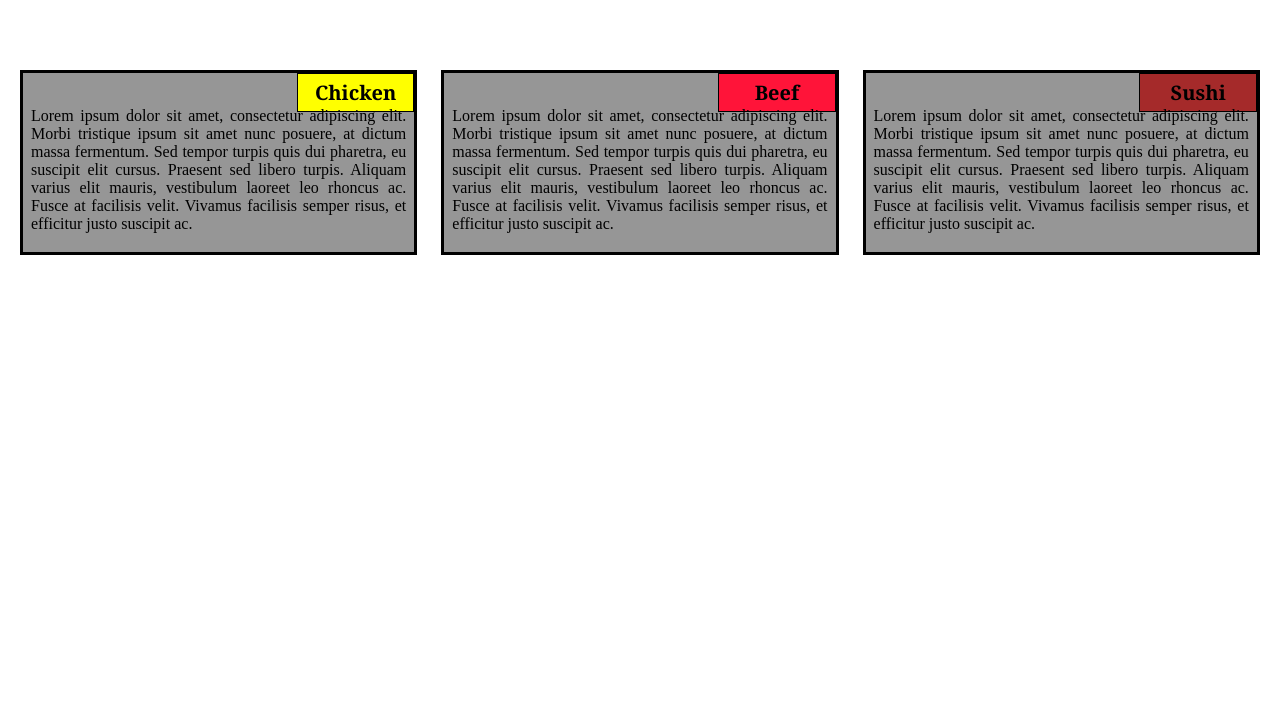
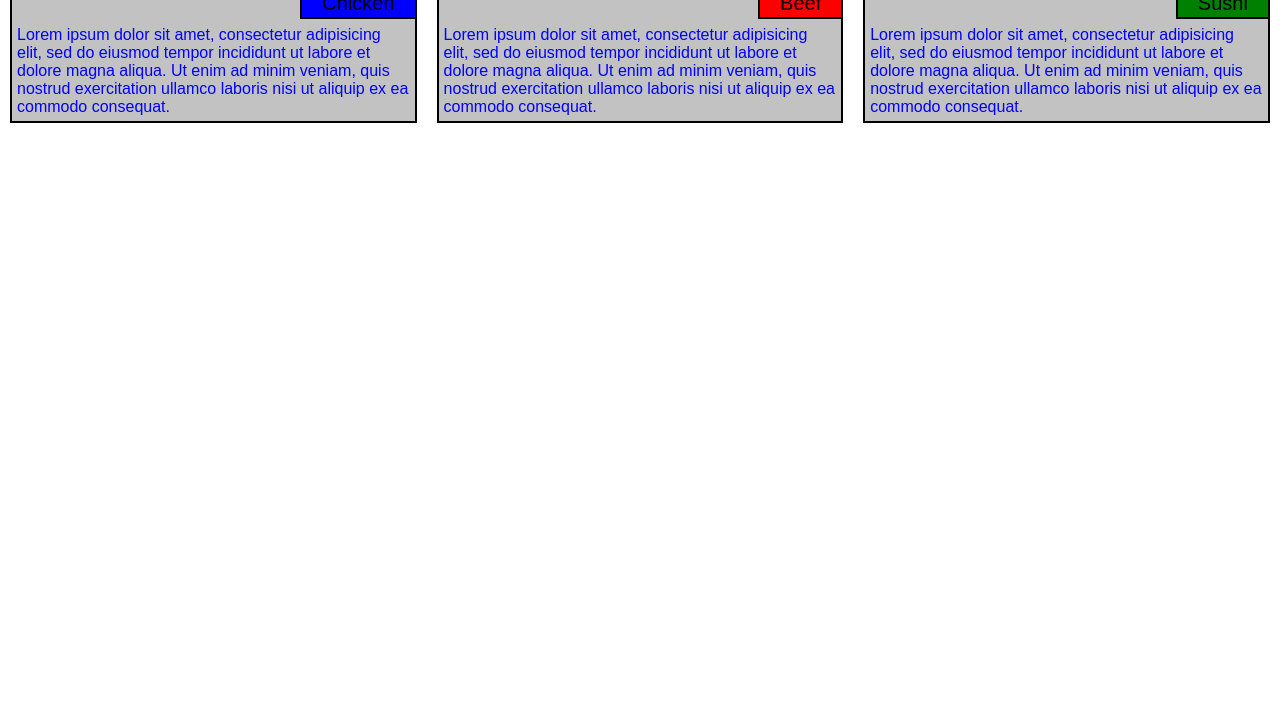
Before and after one commit to Nikhil1297/coursera-test, a plain HTML site: page assignment2/index.html in a window 1280 px wide. Shown: the part 99-800 px from the top of the page. Drawn offline with Linux system fonts and the light colour scheme; files that its build step writes are made by us from their sources.

Commit message:
modified.

```diff
--- a/assignment2/css/stylesheets.css
+++ b/assignment2/css/stylesheets.css
@@ -1,217 +1,227 @@
+*{
 
-* {
+  margin: 0;
+
+  padding: 0;
+
   box-sizing: border-box;
-}
 
-h1 {
-  font-size: 30px;
-  font-family: Georgia serif;
-  text-align: center;
-    margin-top: 50px;
-    margin-bottom:60px;
+  /*content: border-box;*/
 
 }
 
+body{
 
-p {
-        padding: 15px 5px 0px 5px;
-        font-family: Georgia sans-serif;
-        font-size: 16px;
-        position: relative;
+  font-family: sans-serif, serif;
 
 }
 
-.container {
-     margin: auto;
-     padding:5px;
+h1{
+
+  text-align: center;
+
+  font-size: 1,75em;
+
+  margin: 20px;
+
 }
 
-section {
-    background-color: rgb(150, 150, 150);
-    border: 3px solid black;
-    margin-top: 20px;
-    margin-right:7px;
-    margin-left: 7px;
-    padding: 3px;
-    text-align:justify;
-    position:relative;
+p  {
+
+  padding: 5px;
+
+  clear: both;
+
+  color: blue;
+
+  font-size: 1em;
+
+ /* box-sizing: content-box;*/
+
 }
 
-#chicken {
-  border: 1px solid black;
-  text-align: center;
-  width: 30%;
-    float: right; top :0; right: 0; margin: 0;
-  font-family: Georgia,sans-serif;
-  font-weight: bold;
-  font-size: 125%;
-    padding: 5px;
-    position:absolute;
-  background-color: #FFFF00;
+/*dish-tittle-1 Chicken*/
+
+section {
+
+position: relative;
+
+border: 2px solid black;
+
+margin: 10px;
+
+background-color: #9999;
+
 }
 
-#beef {
-  border: 1px solid black;
-  text-align: center;
-  width: 30%;
-    float: right; top :0; right: 0; margin: 0;
-  font-family: Georgia,sans-serif;
-  font-weight: bold;
-  font-size: 125%;
-    padding: 5px;
-    position:absolute;
-  background-color: #FF1439;
+/* simple Responsive Framework */
+
+.row{
+
+  width: 100%;
+
+/*  padding: 0 15px;
+
+  box-sizing: 100%*/
+
 }
 
-#sushi {
-    border: 1px solid black;
-  text-align: center;
-  width: 30%;
-    float: right; top :0; right: 0; margin: 0;
-  font-family: Georgia,sans-serif;
-  font-weight: bold;
-  font-size: 125%;
-    padding: 5px;
-    position:absolute;
-    background-color:brown;
-}
-
-.row {
-  width: 100%;
-}
-
-/* Desktop view */
+/* Large Devices Only*/
 
 @media (min-width: 992px) {
-  .col-lg-1, .col-lg-2, .col-lg-3, .col-lg-4, .col-lg-5, .col-lg-6, .col-lg-7, .col-lg-8, .col-lg-9, .col-lg-10, .col-lg-11, .col-lg-12 {
+
+.col-lg-1, .col-lg-2, .col-lg-3, .col-lg-4, .col-lg-5,
+
+.col-lg-6,.col-lg-7, .col-lg-8, .col-lg-9, .col-lg-10,
+
+.col-lg-11, .col-lg-12
+
+  {
+
     float: left;
+
   }
 
-  .col-lg-1 {
-    width: 8.33%;
+  .col-lg-4{
+
+    width: 33.33%;
+
   }
-  .col-lg-2 {
-    width: 16.66%;
+
+  .col-lg-6{
+
+    width: 50%;
+
   }
-  .col-lg-3 {
-    width: 25%;
-  }
-  .col-lg-4 {
-    width: 33.33%;
-  }
-  .col-lg-5 {
-    width: 41.66%;
-  }
-  .col-lg-6 {
-    width: 50%;
-  }
-  .col-lg-7 {
-    width: 58.33%;
-  }
-  .col-lg-8 {
-    width: 66.66%;
-  }
-  .col-lg-9 {
-    width: 74.99%;
-  }
-  .col-lg-10 {
-    width: 83.33%;
-  }
-  .col-lg-11 {
-    width: 91.66%;
-  }
-  .col-lg-12 {
+
+  .col-lg-12{
+
     width: 100%;
+
   }
 
 }
 
-/* Tablet view */
+/* Medium devices only*/
 
-@media (min-width: 768px) and (max-width: 991px) {
-  .col-md-1, .col-md-2, .col-md-3, .col-md-4, .col-md-5, .col-md-6, .col-md-7, .col-md-8, .col-md-9, .col-md-10, .col-md-11, .col-md-12 {
+@media (min-width: 768px) and (max-width: 991px)
+
+{
+
+  .col-md-1, .col-md-2, .col-md-3, .col-md-4, .col-md-5,
+
+  .col-md-6, .col-md-7, .col-md-8, .col-md-9, .col-md-10,
+
+  .col-md-11, .col-md-12
+
+  {
+
     float: left;
+
   }
 
-  .col-md-1 {
-    width: 8.33%;
+  .col-md-6{
+
+    width: 50%;
+
   }
-  .col-md-2 {
-    width: 16.66%;
+
+  .col-md-6{
+
+    width: 50%
+
   }
-  .col-md-3 {
-    width: 25%;
+
+  .col-md-12{
+
+    width: 100%
+
   }
-  .col-md-4 {
-    width: 33.33%;
-  }
-  .col-md-5 {
-    width: 41.66%;
-  }
-  .col-md-6 {
-    width: 50%;
-  }
-  .col-md-7 {
-    width: 58.33%;
-  }
-  .col-md-8 {
-    width: 66.66%;
-  }
-  .col-md-9 {
-    width: 74.99%;
-  }
-  .col-md-10 {
-    width: 83.33%;
-  }
-  .col-md-11 {
-    width: 91.66%;
-  }
-  .col-md-12 {
-    width: 100%;
-  }
+
 }
 
-/* Mobile view */
+/* small devices only */
 
-@media (max-width: 768px) {
-  .col-sm-1, .col-sm-2, .col-sm-3, .col-sm-4, .col-sm-5, .col-sm-6, .col-sm-7, .col-sm-8, .col-sm-9, .col-sm-10, .col-sm-11, .col-sm-12 {
-  float: left;
+@media (min-width:767 )
+
+{
+
+  .col-xs-1, .col-xs-2, .col-xs-3, .col-xs-4, .col-xs-5,
+
+  .col-xs-6, .col-xs-7, .col-xs-8, .col-xs-9, .col-xs-10,
+
+  .col-xs-11, .col-xs-12
+
+  {
+
+    float: left;
+
   }
 
-  .col-sm-1 {
-    width: 8.33%;
+  .col-xs-12{
+
+    width: 100%;
+
   }
-  .col-sm-2 {
-    width: 16.66%;
+
+ }
+
+#dish-title-1{
+
+  float: right;
+
+  background-color: blue;
+
+  border: 2px solid black;
+
+  padding: 2px 20px;
+
+  position: relative;
+
+  top: -2px;
+
+  right: -2px;
+
+  font-size: 1.25em;
+
   }
-  .col-sm-3 {
-    width: 25%;
+
+#dish-title-2{
+
+  float: right;
+
+  background-color: red;
+
+  border: 2px solid black;
+
+  padding: 2px 20px;
+
+  position: relative;
+
+  top: -2px;
+
+  right: -2px;
+
+  font-size: 1.25em;
+
   }
-  .col-sm-4 {
-    width: 33.33%;
+
+#dish-title-3{
+
+  float: right;
+
+  background-color: green;
+
+  border: 2px solid black;
+
+  padding: 2px 20px;
+
+  position: relative;
+
+  top: -2px;
+
+  right: -2px;
+
+  font-size: 1.25em;
+
   }
-  .col-sm-5 {
-    width: 41.66%;
-  }
-  .col-sm-6 {
-    width: 50%;
-  }
-  .col-sm-7 {
-    width: 58.33%;
-  }
-  .col-sm-8 {
-    width: 66.66%;
-  }
-  .col-sm-9 {
-    width: 74.99%;
-  }
-  .col-sm-10 {
-    width: 83.33%;
-  }
-  .col-sm-11 {
-    width: 91.66%;
-  }
-  .col-sm-12 {
-    width: 100%;
-  }
-}
--- a/assignment2/index.html
+++ b/assignment2/index.html
@@ -1,46 +1,93 @@
 <!DOCTYPE html>
+
 <html>
+
 <head>
-    <meta charset="utf-8">
 
-    <meta name="viewport" content="width=device-width, initial-scale=1">
+    <title>Module 2 Assignment</title>
 
     <link rel="stylesheet" type="text/css" href="stylesheets.css">
-    <title>Module 2 Solution</title>
+
 </head>
+
 <body>
+
     <h1>Our Menu</h1>
-    <div class="row">
-    <div class="container col-lg-4 col-md-6 col-sm-12">
+
+         <div class="row">
+
+         <div  class="col-lg-4 col-md-6 col-xs-12">
+
         <section>
-        <div id="chicken">
-            Chicken
+
+
+
+                <div id="dish-title-1">Chicken</div>
+
+                <p> Lorem ipsum dolor sit amet, consectetur adipisicing elit, sed do eiusmod
+
+                tempor incididunt ut labore et dolore magna aliqua. Ut enim ad minim veniam,
+
+                quis nostrud exercitation ullamco laboris nisi ut aliquip ex ea commodo
+
+                consequat.</p>
+
+
+
+            </section>
+
         </div>
-        <p>
-            Lorem ipsum dolor sit amet, consectetur adipiscing elit. Morbi tristique ipsum sit amet nunc posuere, at dictum massa fermentum. Sed tempor turpis quis dui pharetra, eu suscipit elit cursus. Praesent sed libero turpis. Aliquam varius elit mauris, vestibulum laoreet leo rhoncus ac. Fusce at facilisis velit. Vivamus facilisis semper risus, et efficitur justo suscipit ac.
-        </p>
+
+
+
+        <div class="col-lg-4 col-md-6 col-xs-12">
+
+        <section>
+
+
+
+                <div id="dish-title-2"> Beef </div>
+
+                <p> Lorem ipsum dolor sit amet, consectetur adipisicing elit, sed do eiusmod
+
+                tempor incididunt ut labore et dolore magna aliqua. Ut enim ad minim veniam,
+
+                quis nostrud exercitation ullamco laboris nisi ut aliquip ex ea commodo
+
+                consequat.</p>
+
+
+
         </section>
+
+        </div>
+
+        <div  class="col-lg-4 col-md-12 col-xs-12">
+
+        <section>
+
+
+
+                <div id="dish-title-3"> Sushi </div>
+
+                <p> Lorem ipsum dolor sit amet, consectetur adipisicing elit, sed do eiusmod
+
+                tempor incididunt ut labore et dolore magna aliqua. Ut enim ad minim veniam,
+
+                quis nostrud exercitation ullamco laboris nisi ut aliquip ex ea commodo
+
+                consequat.</p>
+
+
+
+        </section>
+
+        </div>
+
     </div>
-    <div class="container col-lg-4 col-md-6 col-sm-12">
-        <section>
-        <div id="beef">
-            Beef
-        </div>
-        <p>
-            Lorem ipsum dolor sit amet, consectetur adipiscing elit. Morbi tristique ipsum sit amet nunc posuere, at dictum massa fermentum. Sed tempor turpis quis dui pharetra, eu suscipit elit cursus. Praesent sed libero turpis. Aliquam varius elit mauris, vestibulum laoreet leo rhoncus ac. Fusce at facilisis velit. Vivamus facilisis semper risus, et efficitur justo suscipit ac.
-        </p>
-        </section>
-    </div>
-    <div class="container col-lg-4 col-md-12 col-sm-12">
-        <section>
-        <div id="sushi">
-            Sushi
-        </div>
-        <p>
-            Lorem ipsum dolor sit amet, consectetur adipiscing elit. Morbi tristique ipsum sit amet nunc posuere, at dictum massa fermentum. Sed tempor turpis quis dui pharetra, eu suscipit elit cursus. Praesent sed libero turpis. Aliquam varius elit mauris, vestibulum laoreet leo rhoncus ac. Fusce at facilisis velit. Vivamus facilisis semper risus, et efficitur justo suscipit ac.
-        </p>
-        </section>
-    </div>
-    </div>
-</body>
+
+
+
+   </body>
+
 </html>
```
